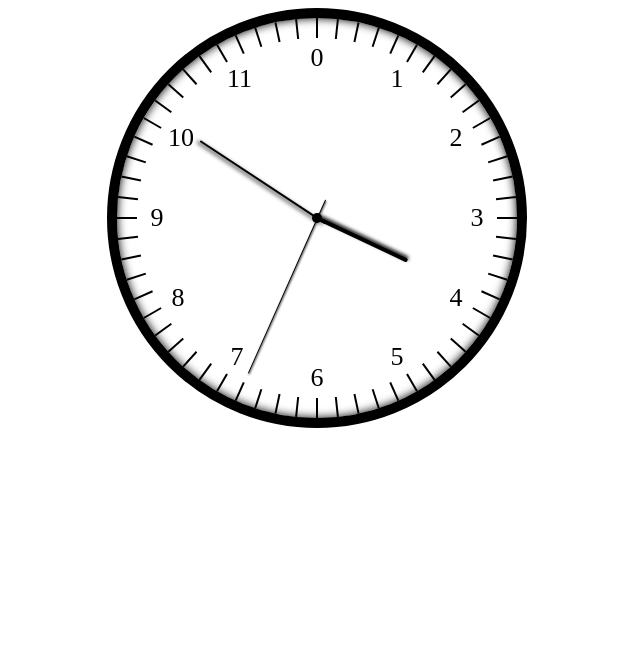
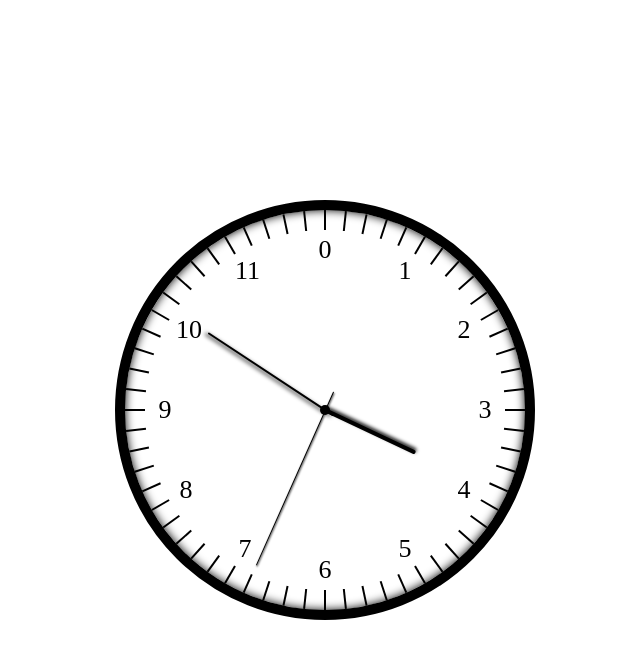
Before and after one commit to echochao/clock, a plain HTML site: page index.html in a window 1280 px wide. Shown: the whole page, without its empty margins (323-963 px from the left). Drawn offline with Linux system fonts and the light colour scheme.

Commit message:
Update index.html

```diff
--- a/index.html
+++ b/index.html
@@ -3,16 +3,17 @@
 
 	<head>
 		<meta charset="UTF-8" />
-		<meta content="width=device-width, initial-scale=1.0, maximum-scale=1.0, user-scalable=0" name="viewport">
 		<title>时钟</title>
 		<script type="text/javascript" src="js/jquery-3.1.0.min.js"></script>
 		<style>
+			body,html{
+				width:100%;
+			}
 			#clock {
 				height: 400px;
 				width: 400px;
-				margin-top:200px;
 				border-radius: 50%;
-				margin: 0 auto;
+				margin: 200px auto;
 				border: 10px solid #000000;
 				text-align: center;
 				position: relative;
```
